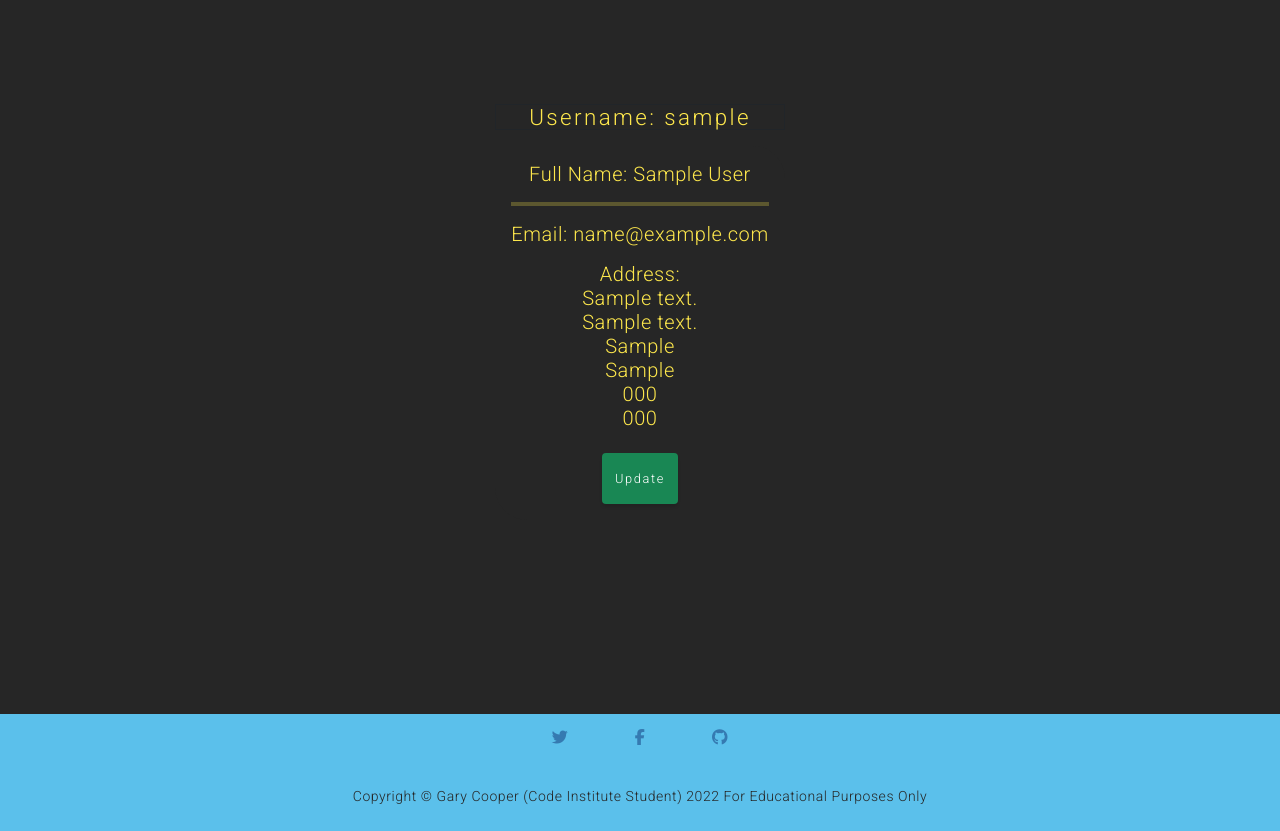
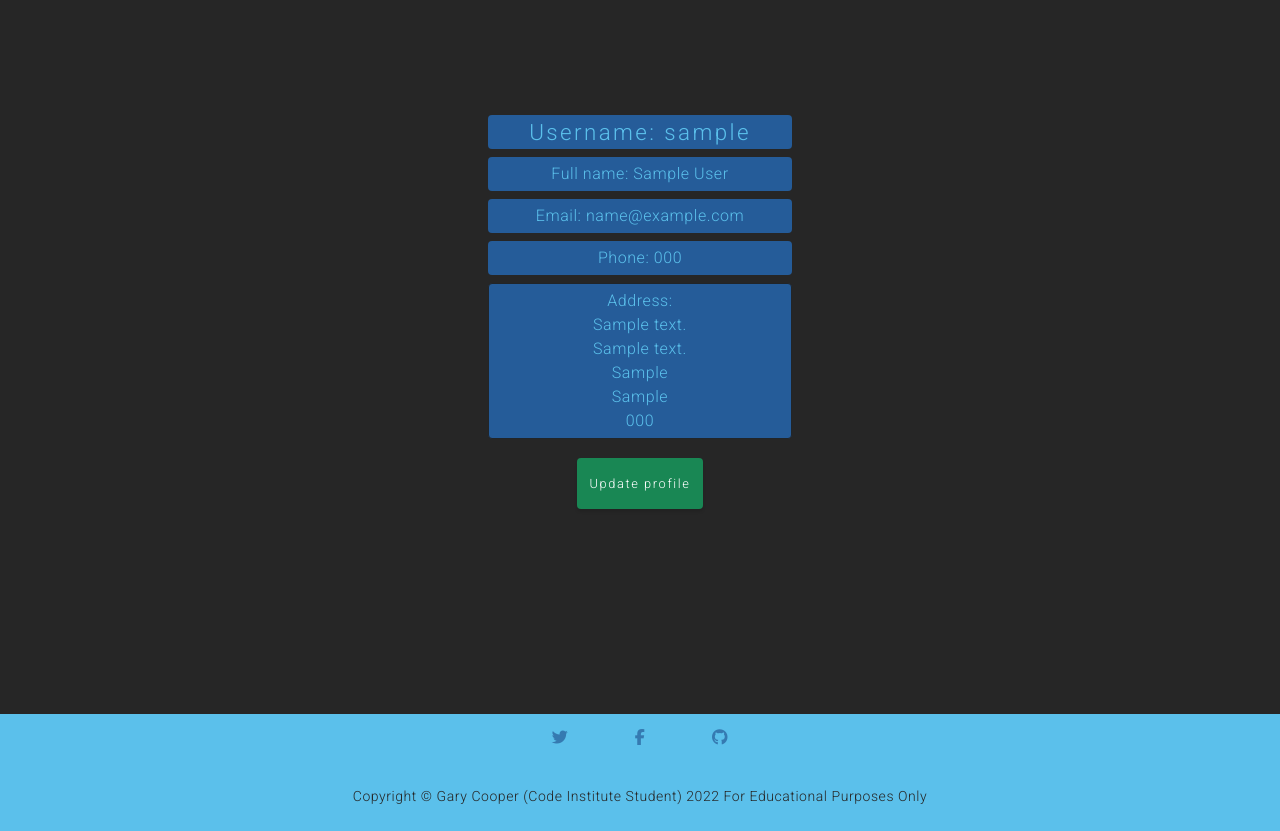
Before and after one commit to GaryCooper-pm/PP5-eCommerce-project, a Django app: page /profiles/ in a window 1280 px wide. Shown: the part 88-919 px from the top of the page. Run offline with Django 3.2, Linux system fonts and the light colour scheme; a user stored in the database is signed in; tables that the repository leaves empty hold one stand-in row (values such as "Sample post"); some libraries are stand-ins or nearby versions.

Commit message:
Update profile app and error pages

```diff
--- a/home/templates/home/index.html
+++ b/home/templates/home/index.html
@@ -2,7 +2,7 @@
 {% load static %}
 
 {% block content %}
-    <img class="mx-2" src="{% static 'assets/images/bt-logo.png' %}"
+    <img class="mx-2 mb-2" src="{% static 'assets/images/bt-logo.png' %}"
         alt="image of a bicycle mechanic">
     <img class="main-image mx-auto mt-4 mb-3" src="{% static 'assets/images/stylish-bicycle-mechanic.jpg' %}"
         alt="image of a bicycle mechanic">
--- a/profiles/templates/profiles/profile.html
+++ b/profiles/templates/profiles/profile.html
@@ -4,30 +4,32 @@
 
 {% block content %}
 
+{% if request.user.is_authenticated %}
 <div class="content-section">
-  <h1 class="mb-3 border border-dark">Username: {{ user.username }}</h1>
-  <div>
-    <div class="card-body">
-      <h2 class="mx-auto">Full Name: {{ user.userprofile.first_name }} {{ user.userprofile.last_name }}</h2>
-      <hr>
-      <h5 class="mx-auto mt-3 mb-2">Email: {{ user.email }}</h5>
-      <h5 class="mx-auto mt-3 mb-2">Address: <br>{{ user.userprofile.street_address1 }}<br>
+  	<h1 class="mb-2 border-dark">Username: {{ user.username }}</h1>
+		<p class="mx-auto mt-2 mb-1 border-dark px-5">  Full name: {{ user.userprofile.first_name }} {{ user.userprofile.last_name }}</p>
+		<p class="mx-auto mt-2 mb-1 border-dark px-5">  Email: {{ user.userprofile.email }}</p>
+		<p class="mx-auto mt-2 mb-1 border-dark">       Phone: {{ user.userprofile.phone_number }}</p>
+		<p class="mx-auto mt-2 mb-1 border border-dark">Address:<br>{{ user.userprofile.street_address1 }}<br>
 														{{ user.userprofile.street_address2 }}<br>
 														{{ user.userprofile.town_or_city }}<br>
 														{{ user.userprofile.county }}<br>
 														{{ user.userprofile.postcode }}<br>
-                                             {{ user.userprofile.phone_number }}</h5>
-      <form action="." method="post" novalidate enctype="multipart/form-data">
+														</p>
+      	<form action="." method="POST" novalidate enctype="multipart/form-data">
         	{% csrf_token %}
         	<fieldset class="form-group">
-          {{ u_form|crispy }}
+          	{{ userform|crispy }}
         	</fieldset>
         	<div class="form-group">
-          <button class="btn btn-success" type="submit">Update</button>
+          	<button class="btn btn-success" type="submit">Update profile</button>
         	</div>
       	</form>
 </div>
-  </div>
-</div>
+
+{% else %}
+ <h1>Please login to view your profile</h1>
+ <a class="btn btn-secondary login" href="{% url 'account_login' %}">Login</a>
+{% endif %}
 
 {% endblock content %}
--- a/profiles/views.py
+++ b/profiles/views.py
@@ -1,19 +1,25 @@
 """ Profile app views """
-from django.shortcuts import render
+
+from django.urls import reverse_lazy
 from django.views.generic.base import TemplateView
-from django.contrib.auth.decorators import login_required
+from django.views.generic.edit import UpdateView
+from django.contrib.auth.mixins import LoginRequiredMixin, UserPassesTestMixin
 from .forms import UserForm
+from .models import UserProfile
 
 
 class ProfileView(TemplateView):
     template_name = 'profiles/profile.html'
 
 
-@login_required
-def userpage(request):
-    user_form = UserForm(instance=request.user)
+class UpdateProfile(LoginRequiredMixin, UserPassesTestMixin, UpdateView):
 
-    return render(
-                  request=request, template_name="profiles/profile.html",
-                  context={"user": request.user, "user_form": user_form, }
-        )
+    model = UserProfile
+    form = UserForm
+    template_name = 'profiles/update-profile.html'
+    success_url = reverse_lazy('update-profile')
+    context = {'form': form}
+
+    def test_func(self):
+        self.object = self.get_object()
+        return self.object.author == self.request.user
--- a/static/css/style.css
+++ b/static/css/style.css
@@ -41,6 +41,14 @@ body {
     color: #5bc0eb;
   }
 
+  .border-dark {
+    border-radius: 0.25rem;
+    color: #5bc0eb;
+    background-color: #255C99;
+    padding: 5px;
+  }
+
+
   /*------------------------------ Image, Masthead and headings with media queries */
   .main-image {
     border-radius: 1rem;
@@ -67,7 +75,7 @@ body {
     font-family: "Roboto", sans-serif;
     font-size: 1rem;
     line-height: 1.2rem;
-    letter-spacing: 0.15rem;
+    letter-spacing: 0.05rem;
   }
 
   .masthead h2,
@@ -255,7 +263,7 @@ body {
     .btn-secondary {
     color: rgba(253, 231, 76, 0.75);
     background: linear-gradient(to top, rgba(91, 192, 235, 0.7) 0%, rgba(2, 103, 193, 0.8) 75%, rgb(2, 103, 193, 0.8) 100%);
-    border-radius: 0.2rem;
+    border-radius: 0.25rem;
     border-color: #000;
   }
 
@@ -268,7 +276,7 @@ body {
   .btn-sm {
     padding: 0.2rem 0.3rem;
     font-size: 0.95rem;
-    border-radius: 0.2rem;
+    border-radius: 0.25rem;
     width: 5.5rem;
     border: 0;
     letter-spacing: 0.05rem;
--- a/templates/403.html
+++ b/templates/403.html
@@ -5,8 +5,10 @@
 
 <section class="section">
     <div class="container">
+        <img class="mx-2 mb-2" src="{% static 'assets/images/bt-logo.png' %}" alt="Blue Turtle logo">
+        <br>
+        <h1>- 403 -</h1>
         <hr>
-        <h1>- 403 -</h1>
         <h5>FORBIDDEN</h5>
         <hr>
         <h3>Sorry, You do not have permissions to view this page.</h3>
@@ -17,5 +19,4 @@
     </div>
 </section>
 
-
 {% endblock %}
--- a/templates/404.html
+++ b/templates/404.html
@@ -5,8 +5,10 @@
 
 <section class="section">
     <div class="container">
+        <img class="mx-2 mb-2" src="{% static 'assets/images/bt-logo.png' %}" alt="Blue Turtle logo">
+        <br>
+        <h1>- 404 -</h1>
         <hr>
-        <h1>- 404 -</h1>
         <h5>Sorry, The page you are looking for cannot be found.</h5>
         <hr>
         <h5>Please return to home</h5>
@@ -15,5 +17,4 @@
     </div>
 </section>
 
-
 {% endblock %}
--- a/templates/405.html
+++ b/templates/405.html
@@ -5,8 +5,10 @@
 
 <section class="section">
     <div class="container">
+        <img class="mx-2 mb-2" src="{% static 'assets/images/bt-logo.png' %}" alt="Blue Turtle logo">
+        <br>
+        <h1>- 405 -</h1>
         <hr>
-        <h1>- 405 -</h1>
         <h5>Sorry, Method not allowed.</h5>
         <hr>
         <h5>Please return to safety..</h5>
@@ -15,5 +17,4 @@
     </div>
 </section>
 
-
 {% endblock %}
--- a/templates/500.html
+++ b/templates/500.html
@@ -5,8 +5,10 @@
 
 <section class="section">
     <div class="container">
+        <img class="mx-2 mb-2" src="{% static 'assets/images/bt-logo.png' %}" alt="Blue Turtle logo">
+        <br>
+        <h1>- 500 -</h1>
         <hr>
-        <h1>- 500 -</h1>
         <h5>Internal server error</h5>
         <hr>
         <h3>Sorry, computer says no.</h3>
@@ -17,5 +19,4 @@
     </div>
 </section>
 
-
 {% endblock %}
```
Also changed, not shown: profiles/forms.py (+7 -10 lines), services/templates/services/services.html (+4 -5 lines). Lines whose indentation alone changed are shown as unchanged.
